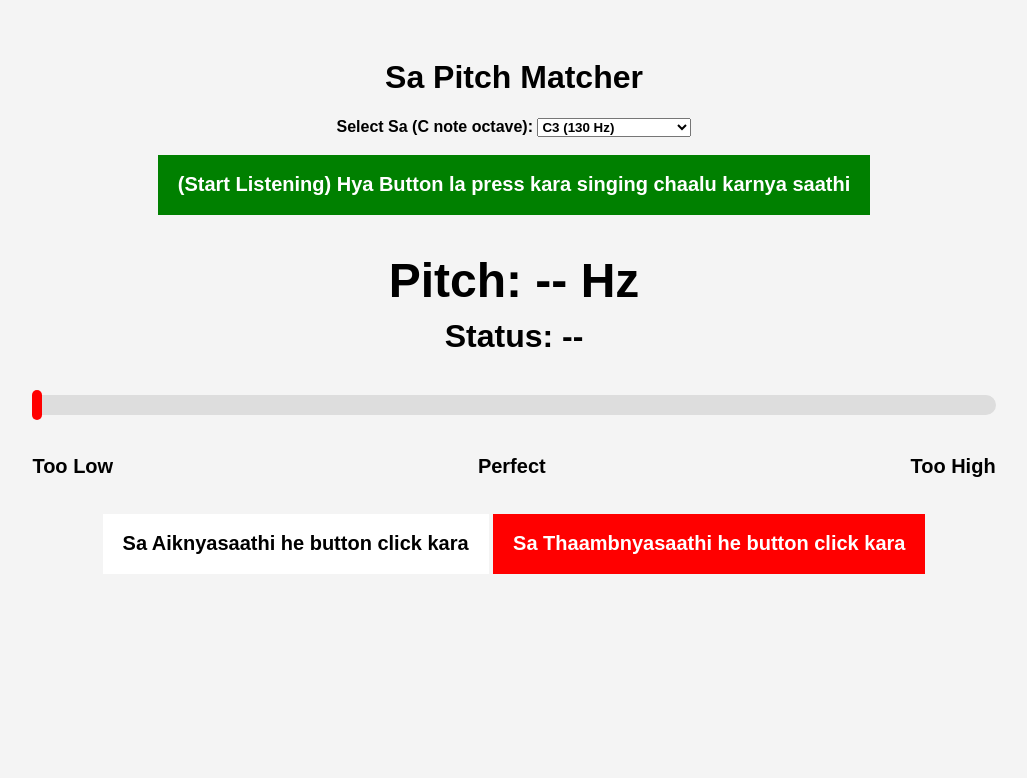
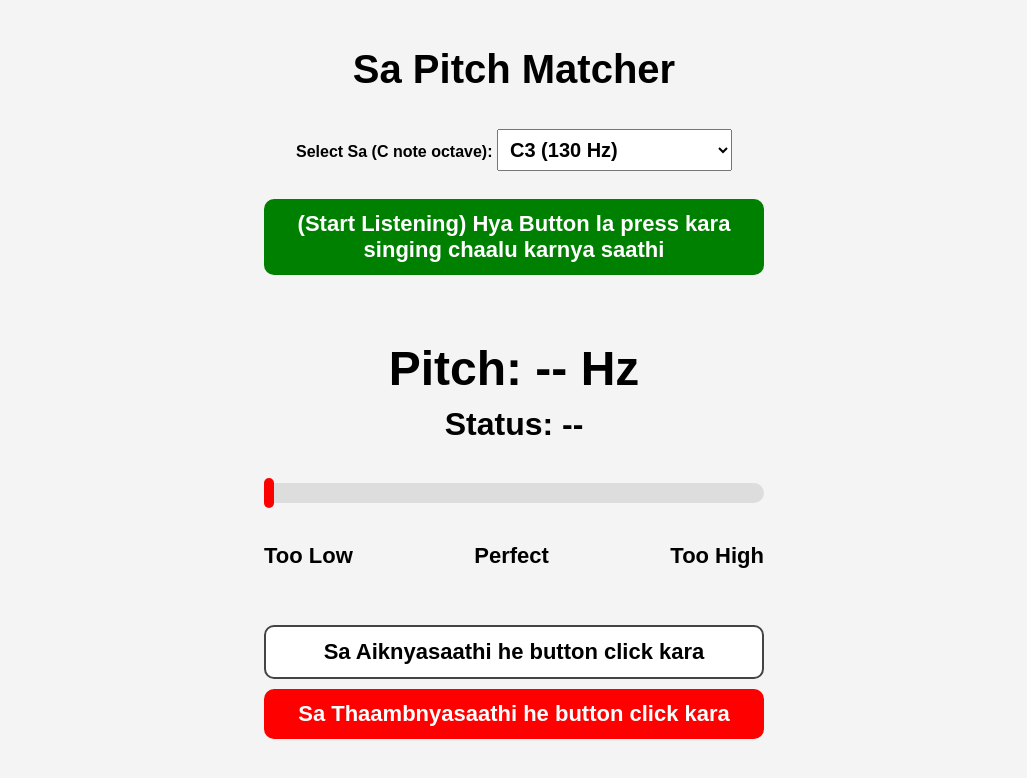
Before and after one commit to SourishW/SourishWawdhaneSite, a plain HTML site: page sapitchmatcher.html in a window 1280 px wide. Shown: the whole page, without its empty margins (126-1153 px from the left). Drawn offline with Linux system fonts and the light colour scheme.

Commit message:
Update sapitchmatcher.html

```diff
--- a/sapitchmatcher.html
+++ b/sapitchmatcher.html
@@ -1,47 +1,61 @@
 <!DOCTYPE html>
 <html>
 <head>
+<meta name="viewport" content="width=device-width, initial-scale=1.0">
+
 <title>Sa Pitch Matcher</title>
 <style>
   * {
-    font-weight: bold; /* Make ALL text bold */
-  }
-
-  button {
-    height: 60px;
-    font-size: 20px;
-    color: white;
-    border: none;
-    padding: 10px 20px;
-    cursor: pointer;
-  }
-
-  /* Button colors */
-  #startBtn {
-    background: green;
-  }
-
-  #playBtn {
-    background: white;
-    color: black;
-  }
-
-  #stopBtn {
-    background: red;
+  font-weight: bold;
+  box-sizing: border-box;
 }
 
 body {
   font-family: Arial;
   text-align: center;
-    padding: 30px;
+  padding: 20px;
   background: #f4f4f4;
+  margin: 0;
 }
 
-  #pitch { font-size: 48px; margin-top: 20px; }
-  #status { font-size: 32px; margin-top: 10px; }
+/* Make titles responsive */
+h1 {
+  font-size: clamp(24px, 5vw, 40px);
+}
 
+/* Responsive buttons */
+button {
+  width: 100%;
+  max-width: 500px;
+  height: auto;
+  padding: 12px 20px;
+  margin: 10px auto;
+  font-size: clamp(16px, 4vw, 22px);
+  border-radius: 10px;
+  border: none;
+  cursor: pointer;
+  display: block;
+}
+
+/* Button colors */
+#startBtn { background: green; color: white; }
+#playBtn { background: white; color: black; border: 2px solid #444; }
+#stopBtn { background: red; color: white; }
+
+/* Text values */
+#pitch {
+  font-size: clamp(28px, 6vw, 48px);
+  margin-top: 20px;
+}
+#status {
+  font-size: clamp(20px, 5vw, 32px);
+  margin-top: 10px;
+}
+
+/* Slider */
 #sliderContainer {
-    width: 80%;
+  width: 100%;
+  max-width: 500px;
   height: 20px;
   background: #ddd;
   margin: 40px auto;
@@ -59,13 +73,23 @@
   transition: left 0.1s linear;
 }
 
+/* Bottom labels arranged nicely */
 #labels {
   display: flex;
   justify-content: space-between;
-    width: 80%;
-    margin: auto;
-    font-size: 20px;
+  width: 100%;
+  max-width: 500px;
+  margin: 10px auto;
+  font-size: clamp(14px, 4vw, 22px);
 }
+
+/* Dropdown responsive */
+select {
+  font-size: clamp(16px, 4vw, 20px);
+  padding: 8px;
+  margin-top: 10px;
+}
+
 
 </style>
 </head>
@@ -238,7 +262,7 @@ async function start() {
 
         } else {
             pitchEl.textContent = "Pitch: --";
-            statusEl.textContent = "No Signal";
+            statusEl.textContent = "No Signal (Gao jor se!)";
             statusEl.style.color = "black";
         }
 
```
Lines whose indentation alone changed are shown as unchanged.
